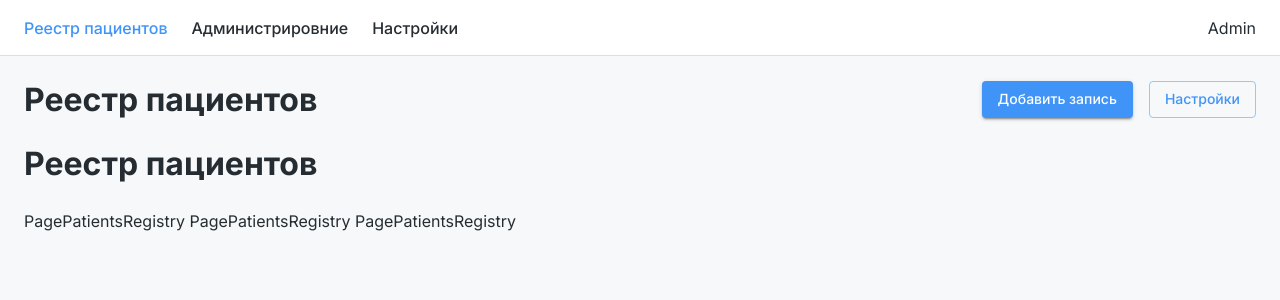
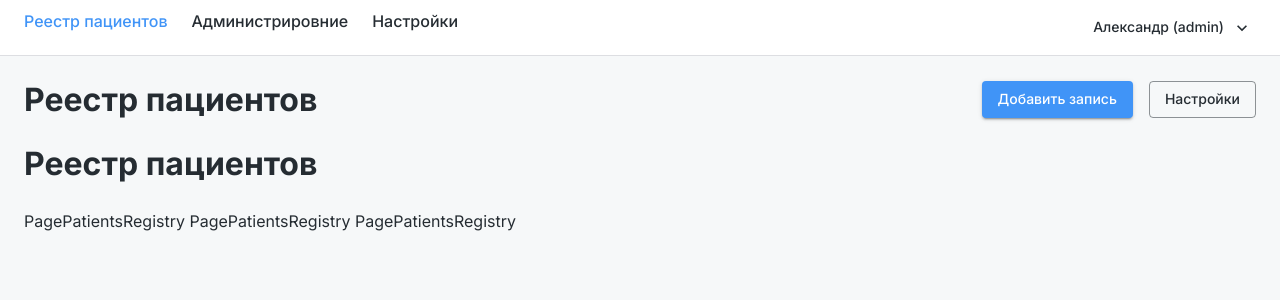
Before and after one commit to ulasevich/vascular-measurement-front, a React (Create React App) app: page /admin/patients in a window 1280 px wide. Shown: the top 300 px of the page. Built offline with nearby package versions, Linux system fonts and the light colour scheme.

Commit message:
menu upd

```diff
--- a/src/assets/themes/appTheme.ts
+++ b/src/assets/themes/appTheme.ts
@@ -2,38 +2,41 @@ import { createTheme } from "@mui/material/styles";
 
 export const appTheme = createTheme({
     typography: {
-        fontFamily: 'Inter, Arial, sans-serif', // typeface-inter
+        fontFamily: "Inter, Arial, sans-serif", // typeface-inter
         h1: {
             fontSize: 32,
-            fontWeight: 700
+            fontWeight: 700,
         },
         h2: {
             fontSize: 20,
-            fontWeight: 700
+            fontWeight: 700,
         },
         h3: {
             fontSize: 16,
-            fontWeight: 500
-        }
+            fontWeight: 500,
+        },
     },
     components: {
         MuiButton: {
             styleOverrides: {
                 root: {
-                    textTransform: 'none'
-                }
-            }
-        }
+                    textTransform: "none",
+                },
+            },
+        },
     },
     palette: {
         primary: {
-            main: '#4094F7'
+            main: "#4094F7",
+        },
+        secondary: {
+            main: "#252C32",
         },
         background: {
-            default: '#F6F8F9'
+            default: "#F6F8F9",
         },
         text: {
-            primary: '#252C32'
-        }
-    },
+            primary: "#252C32",
+        },
+    }
 });
--- /dev/null
+++ b/src/components/layout/MainMenu.tsx
@@ -0,0 +1,13 @@
+import { NavLink } from "react-router-dom";
+
+const MainMenu = () => {
+    return (
+        <div className="app-main-menu">
+            <NavLink to="patients">Реестр пациентов</NavLink>
+            <NavLink to="administration">Администрировние</NavLink>
+            <NavLink to="settings">Настройки</NavLink>
+        </div>
+    )
+}
+
+export default MainMenu
--- /dev/null
+++ b/src/components/layout/ProfileMenu.tsx
@@ -0,0 +1,58 @@
+import React, { useState } from 'react';
+import {
+    Button,
+    ListItemIcon,
+    ListItemText,
+    Menu,
+    MenuItem
+} from "@mui/material";
+import {
+    KeyboardArrowDown,
+    Logout,
+    AccountCircle
+} from '@mui/icons-material';
+
+
+const ProfileMenu = () => {
+    const [anchorEl, setAnchorEl] = useState<null | HTMLElement>(null);
+    const open = Boolean(anchorEl);
+    const handleClick = (event: React.MouseEvent<HTMLButtonElement>) => {
+        setAnchorEl(event.currentTarget);
+    };
+    const handleClose = () => {
+        setAnchorEl(null);
+    };
+
+    return (
+        <>
+            <Button
+                variant="text"
+                color="secondary"
+                endIcon={<KeyboardArrowDown />}
+                onClick={handleClick}
+            >
+                Александр (admin)
+            </Button>
+            <Menu
+                anchorEl={anchorEl}
+                open={open}
+                onClose={handleClose}
+            >
+                <MenuItem onClick={handleClose}>
+                    <ListItemIcon>
+                        <AccountCircle fontSize="small" />
+                    </ListItemIcon>
+                    <ListItemText>Мой профиль</ListItemText>
+                </MenuItem>
+                <MenuItem onClick={handleClose}>
+                    <ListItemIcon>
+                        <Logout fontSize="small" />
+                    </ListItemIcon>
+                    <ListItemText>Выйти</ListItemText>
+                </MenuItem>
+            </Menu>
+        </>
+    )
+}
+
+export default ProfileMenu
--- a/src/layouts/AdminLayout/index.tsx
+++ b/src/layouts/AdminLayout/index.tsx
@@ -1,6 +1,7 @@
-import { NavLink } from 'react-router-dom';
 import { Outlet } from 'react-router-dom';
 import { Container, Grid } from '@mui/material';
+import ProfileMenu from '@components/layout/ProfileMenu';
+import MainMenu from '@components/layout/MainMenu';
 
 
 const AdminLayout = () => {
@@ -10,14 +11,10 @@ const AdminLayout = () => {
                 <Container maxWidth={false}>
                     <Grid container>
                         <Grid item xs>
-                            <div className="app-main-menu">
-                                <NavLink to="patients">Реестр пациентов</NavLink>
-                                <NavLink to="administration">Администрировние</NavLink>
-                                <NavLink to="settings">Настройки</NavLink>
-                            </div>
+                            <MainMenu />
                         </Grid>
                         <Grid xs="auto">
-                            Admin
+                            <ProfileMenu />
                         </Grid>
                     </Grid>
                 </Container>
--- a/src/pages/admin/PagePatients.tsx
+++ b/src/pages/admin/PagePatients.tsx
@@ -13,7 +13,7 @@ const PagePatients = () => {
                     <Button variant="contained">Добавить запись</Button>
                 </Grid>
                 <Grid item xs="auto">
-                    <Button variant="outlined">Настройки</Button>
+                    <Button variant="outlined" color="secondary">Настройки</Button>
                 </Grid>
             </Grid>
             <div>
```
